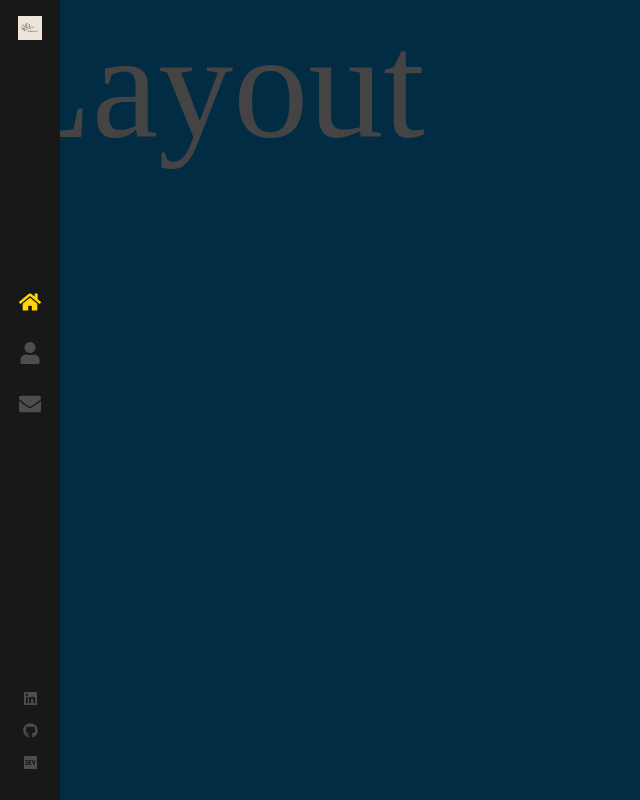
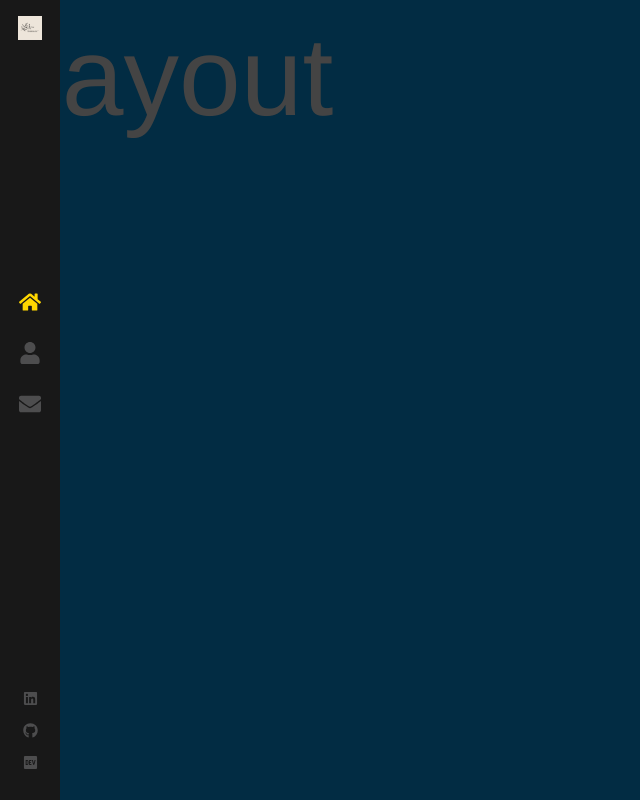
Before and after one commit to HannahGlazier/portfolio, a React (Create React App) app in the folder client/: page / in a window 1280 px wide. Shown: the whole page, without its empty margins (0-640 px from the left). Built offline with nearby package versions, Linux system fonts and the light colour scheme.

Commit message:
font error

```diff
--- a/client/src/index.css
+++ b/client/src/index.css
@@ -4,7 +4,7 @@ html {
 
 body {
   margin: 0;
-  font-family: 300 111px/1.4 'Helvetica Neue', 'sans-serif';
+  font: 300 111px/1.4 'Helvetica Neue', 'sans-serif';
   color: #444;
   background-color: #022c43;
   overflow: hidden;
```
